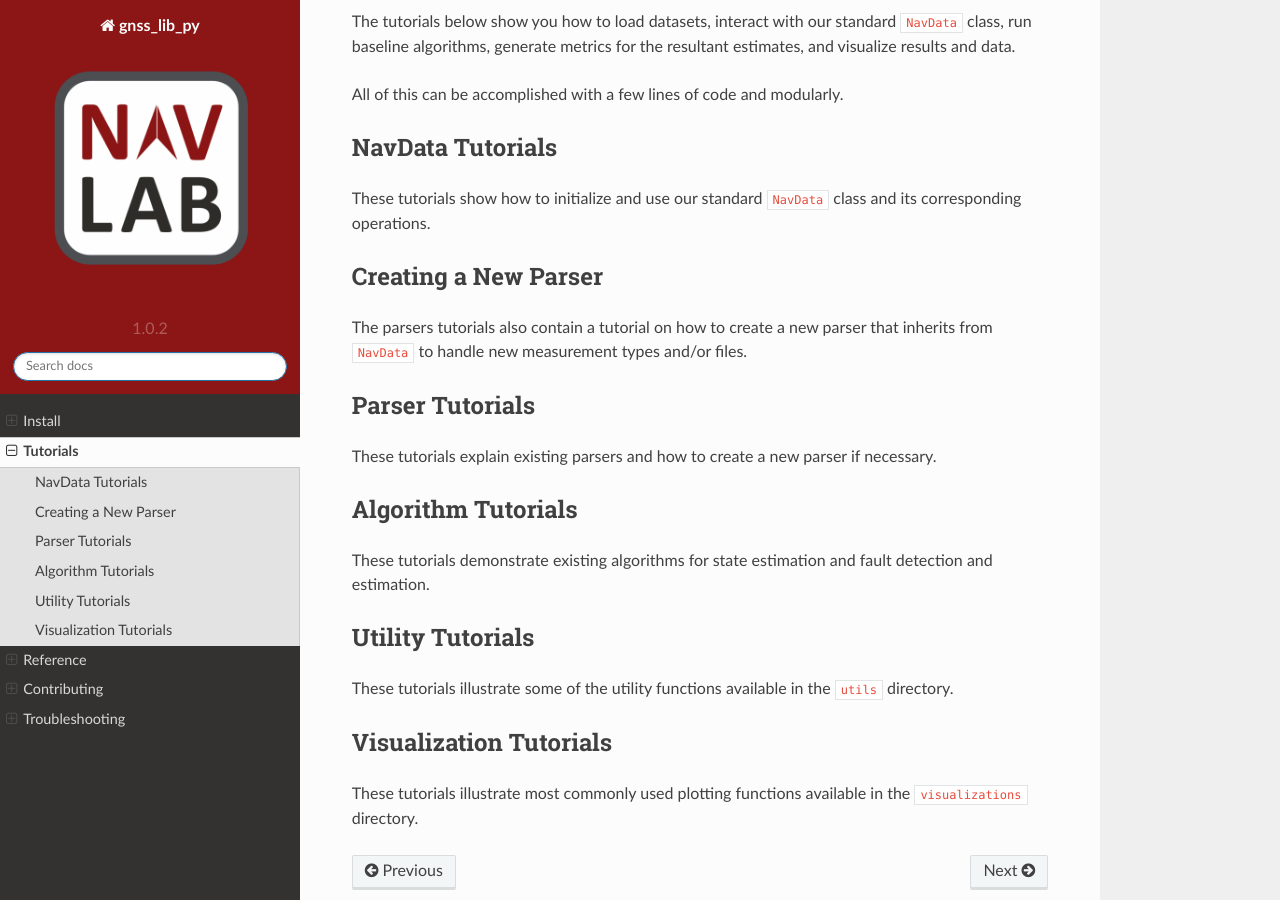
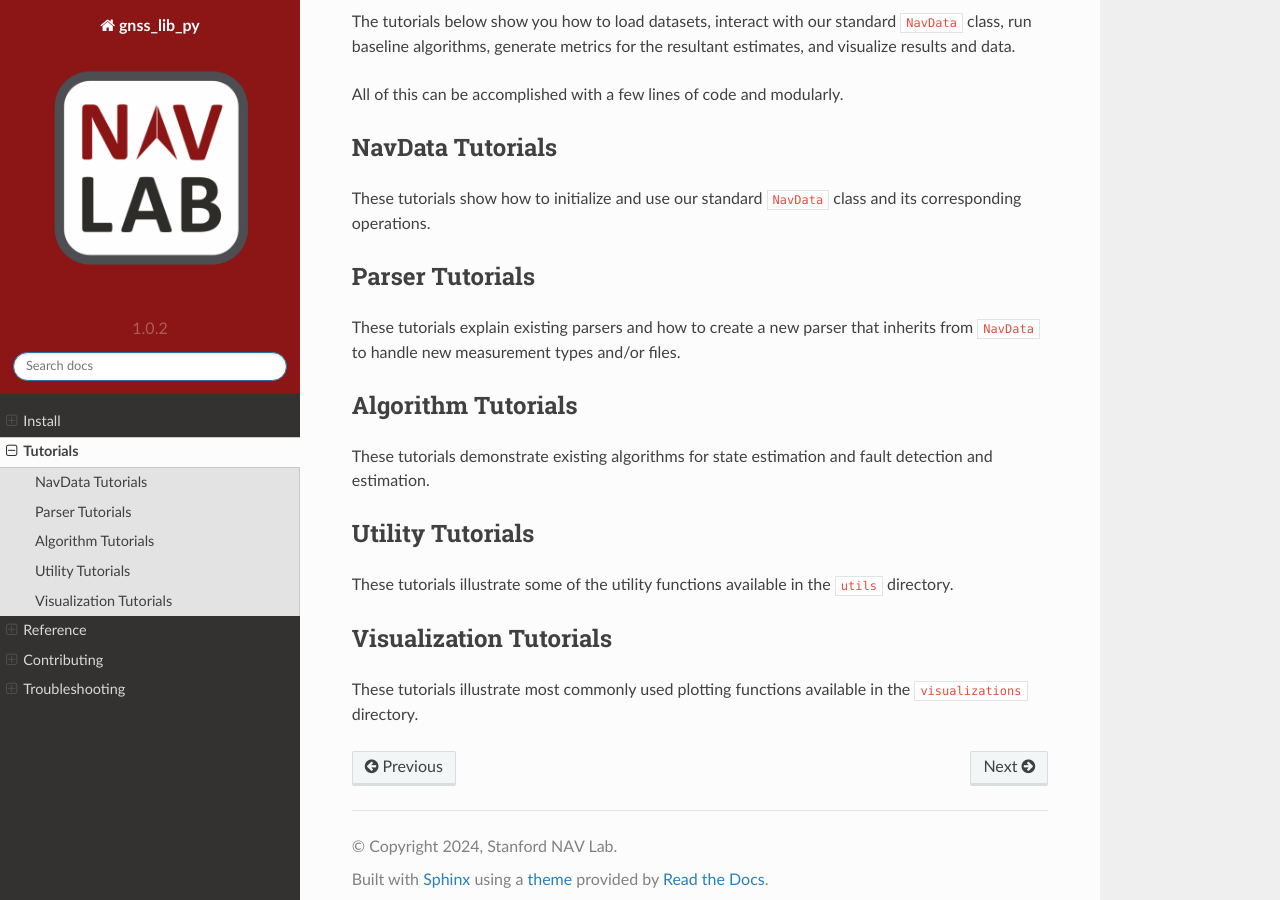
Before and after one commit to Stanford-NavLab/gnss_lib_py, a Sphinx documentation site: the page built from docs/source/tutorials/tutorials.rst, in a window 1280 px wide and 900 px high, scrolled down 415 px. Built offline with Sphinx 7.4.7 and the Read the Docs theme 2.0.0, drawn with Linux system fonts in a browser that asks for light colours; pages that are not in the unit, such as notebooks, are missing from menus; the version number is read from the project's files by our own code.

Commit message:
update docs

```diff
--- a/docs/source/tutorials/tutorials.rst
+++ b/docs/source/tutorials/tutorials.rst
@@ -39,24 +39,12 @@
    navdata/tutorials_navdata_notebook
    navdata/tutorials_operations_notebook
 
-Creating a New Parser
----------------------
-
-The parsers tutorials also contain a tutorial on how to create a new
-parser that inherits from :code:`NavData` to handle new measurement types
-and/or files.
-
-.. toctree::
-   :maxdepth: 2
-
-   parsers/tutorials_new_parsers_notebook
-
-
 Parser Tutorials
 ----------------
 
-These tutorials explain existing parsers and how to create a new parser
-if necessary.
+These tutorials explain existing parsers and how to create a new
+parser that inherits from :code:`NavData` to handle new measurement types
+and/or files.
 
 .. toctree::
    :maxdepth: 2
--- a/pyproject.toml
+++ b/pyproject.toml
@@ -44,6 +44,7 @@
 pylint = "^3.2"
 pytest-cov = "^5.0.0"
 sphinx-copybutton = "^0.5.2"
+poetry-plugin-export = "^1.8.0"
 
 [build-system]
 requires = ["poetry-core>=1.0.0"]
```
Also changed, not shown: other parts of docs/source/tutorials/tutorials.rst (+1 -0 lines), docs/source/requirements.txt (+32 -5 lines), 2 other files.
